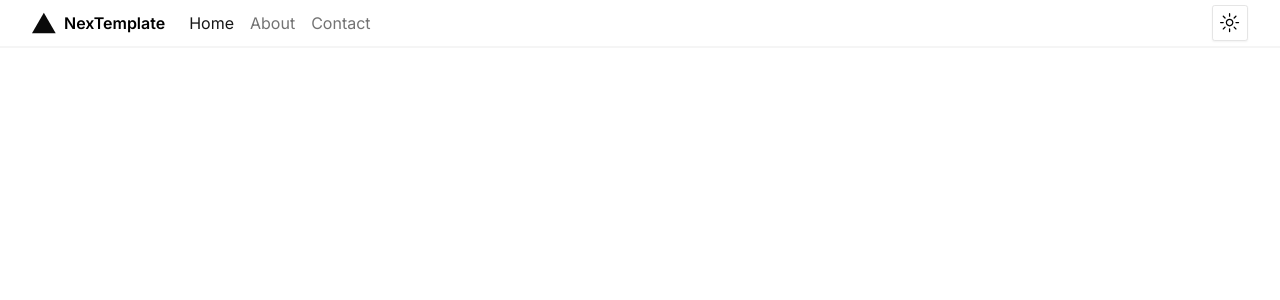
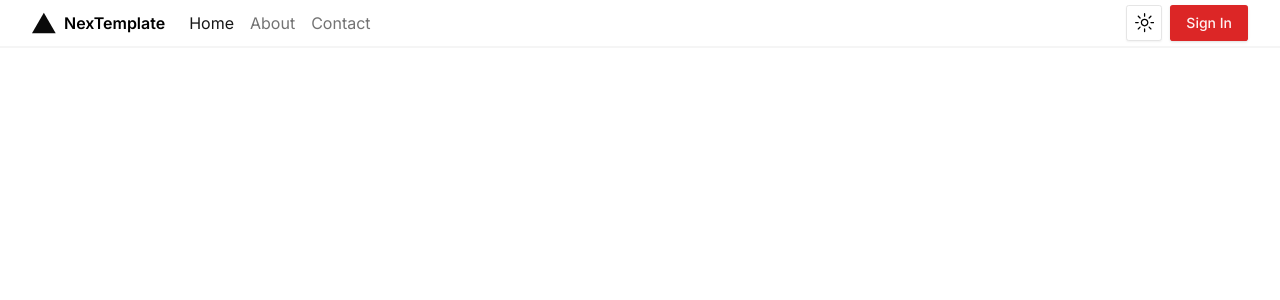
Before and after one commit to AlexMist23/next-template, a Next.js app: page / in a window 1280 px wide. Shown: the top 300 px of the page. Built offline with nearby package versions, Linux system fonts and the light colour scheme; no server answers.

Commit message:
add sign in | out, avatar components

```diff
--- a/auth.ts
+++ b/auth.ts
@@ -6,6 +6,7 @@ import CredentialsProvider from "next-auth/providers/credentials";
 import PostgresAdapter from "@auth/pg-adapter";
 
 import { Pool } from "pg";
+import email from "next-auth/providers/email";
 
 const pool = new Pool({
   user: process.env.POSTGRES_USER,
@@ -15,7 +16,7 @@ const pool = new Pool({
   connectionString: process.env.POSTGRES_URL + "?sslmode=require",
 });
 
-export const { handlers, auth } = NextAuth({
+export const { handlers, auth, signIn, signOut } = NextAuth({
   adapter: PostgresAdapter(pool),
   providers: [
     GitHub,
@@ -38,12 +39,16 @@ export const { handlers, auth } = NextAuth({
       // e.g. domain, username, password, 2FA token, etc.
       // You can pass any HTML attribute to the <input> tag through the object.
       credentials: {
-        username: { label: "Username", type: "text", placeholder: "jsmith" },
+        email: {
+          label: "Email",
+          type: "email",
+          placeholder: "user@domain.com",
+        },
         password: { label: "Password", type: "password" },
       },
       async authorize(credentials, req) {
         // Add logic here to look up the user from the credentials supplied
-        const user = { id: "1", name: "J Smith", email: "jsmith@example.com" };
+        const user = { email: `${credentials.email}` };
 
         if (user) {
           // Any object returned will be saved in `user` property of the JWT
--- a/src/app/layout.tsx
+++ b/src/app/layout.tsx
@@ -3,7 +3,7 @@ import { Inter as FontSans } from "next/font/google";
 import "@/styles/globals.css";
 import { ThemeProvider } from "@/components/theme-provider";
 import { cn } from "@/lib/utils";
-import Nav from "@/components/Nav";
+import Nav from "@/components/header";
 
 const fontSans = FontSans({
   subsets: ["latin"],
--- a/src/app/page.tsx
+++ b/src/app/page.tsx
@@ -1,9 +1,9 @@
-import Nav from "@/components/Nav";
+import Header from "@/components/header";
 
 export default function Home() {
   return (
     <main>
-      <Nav />
+      <Header />
     </main>
   );
 }
--- a/src/components/Nav.tsx
+++ b/src/components/Nav.tsx
@@ -1,16 +1,6 @@
 "use client";
-import {
-  NavigationMenu,
-  NavigationMenuContent,
-  NavigationMenuItem,
-  NavigationMenuLink,
-  NavigationMenuList,
-  NavigationMenuTrigger,
-} from "@radix-ui/react-navigation-menu";
+
 import { usePathname } from "next/navigation";
-
-import { ModeToggle } from "./themeToggleButton";
-import Logo from "@/icons/logo";
 import Link from "next/link";
 
 export default function Nav() {
@@ -21,12 +11,6 @@ export default function Nav() {
     { path: "/contact", label: "Contact" },
   ];
   return (
-    <header className="container flex h-12 max-w-screen-2xl items-center border-b-2 border-muted">
-      <div className="hidden md:flex justify-start gap-6">
-        <div className="flex gap-2">
-          <Logo className="h-6 w-6 fill-foreground" />
-          <p className="font-semibold">NexTemplate</p>
-        </div>
     <ul className="flex gap-4">
       {navItems.map((item) => (
         <Link
@@ -42,10 +26,5 @@ export default function Nav() {
         </Link>
       ))}
     </ul>
-      </div>
-      <div className="flex flex-1 items-center justify-between space-x-2 md:justify-end">
-        <ModeToggle />
-      </div>
-    </header>
   );
 }
--- /dev/null
+++ b/src/components/auth-component.tsx
@@ -0,0 +1,34 @@
+import { signIn, signOut } from "auth";
+import { Button } from "./ui/button";
+
+export function SignIn({
+  provider,
+  ...props
+}: { provider?: string } & React.ComponentPropsWithRef<typeof Button>) {
+  return (
+    <form
+      action={async () => {
+        "use server";
+        await signIn(provider);
+      }}
+    >
+      <Button {...props}>Sign In</Button>
+    </form>
+  );
+}
+
+export function SignOut(props: React.ComponentPropsWithRef<typeof Button>) {
+  return (
+    <form
+      action={async () => {
+        "use server";
+        await signOut();
+      }}
+      className="w-full"
+    >
+      <Button variant="ghost" className="w-full p-0" {...props}>
+        Sign Out
+      </Button>
+    </form>
+  );
+}
--- /dev/null
+++ b/src/components/header.tsx
@@ -0,0 +1,22 @@
+import { ModeToggle } from "./themeToggleButton";
+import Logo from "@/icons/logo";
+import UserButton from "./user-button";
+import Nav from "./nav";
+
+export default function Header() {
+  return (
+    <header className="container flex h-12 max-w-screen-2xl items-center border-b-2 border-muted">
+      <div className="hidden md:flex justify-start gap-6">
+        <div className="flex gap-2">
+          <Logo className="h-6 w-6 fill-foreground" />
+          <p className="font-semibold">NexTemplate</p>
+        </div>
+        <Nav />
+      </div>
+      <div className="flex flex-1 items-center justify-between space-x-2 md:justify-end">
+        <ModeToggle />
+        <UserButton />
+      </div>
+    </header>
+  );
+}
--- /dev/null
+++ b/src/components/user-button.tsx
@@ -0,0 +1,48 @@
+import { Avatar, AvatarFallback, AvatarImage } from "./ui/avatar";
+import { Button } from "./ui/button";
+import { auth } from "auth";
+import {
+  DropdownMenu,
+  DropdownMenuContent,
+  DropdownMenuItem,
+  DropdownMenuLabel,
+  DropdownMenuTrigger,
+} from "./ui/dropdown-menu";
+import { SignIn, SignOut } from "./auth-component";
+
+export default async function UserButton() {
+  const session = await auth();
+  if (!session?.user) return <SignIn />;
+  return (
+    <DropdownMenu>
+      <DropdownMenuTrigger asChild>
+        <Button variant="ghost" className="relative w-8 h-8 rounded-full">
+          <Avatar className="w-8 h-8">
+            {session.user.image && (
+              <AvatarImage
+                src={session.user.image}
+                alt={session.user.name ?? ""}
+              />
+            )}
+            <AvatarFallback>{session.user.email}</AvatarFallback>
+          </Avatar>
+        </Button>
+      </DropdownMenuTrigger>
+      <DropdownMenuContent className="w-56" align="end" forceMount>
+        <DropdownMenuLabel className="font-normal">
+          <div className="flex flex-col space-y-1">
+            <p className="text-sm font-medium leading-none">
+              {session.user.name}
+            </p>
+            <p className="text-xs leading-none text-muted-foreground">
+              {session.user.email}
+            </p>
+          </div>
+        </DropdownMenuLabel>
+        <DropdownMenuItem>
+          <SignOut />
+        </DropdownMenuItem>
+      </DropdownMenuContent>
+    </DropdownMenu>
+  );
+}
```
Lines whose indentation alone changed are shown as unchanged.
